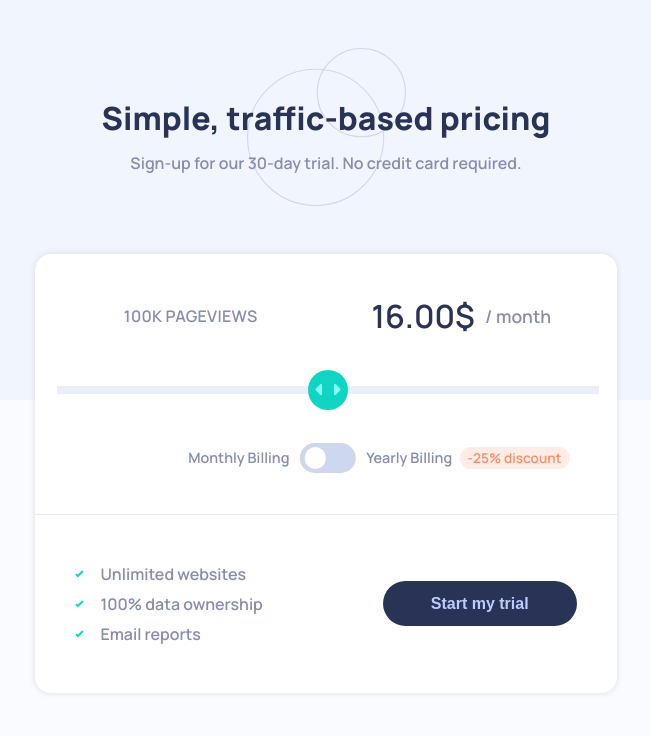
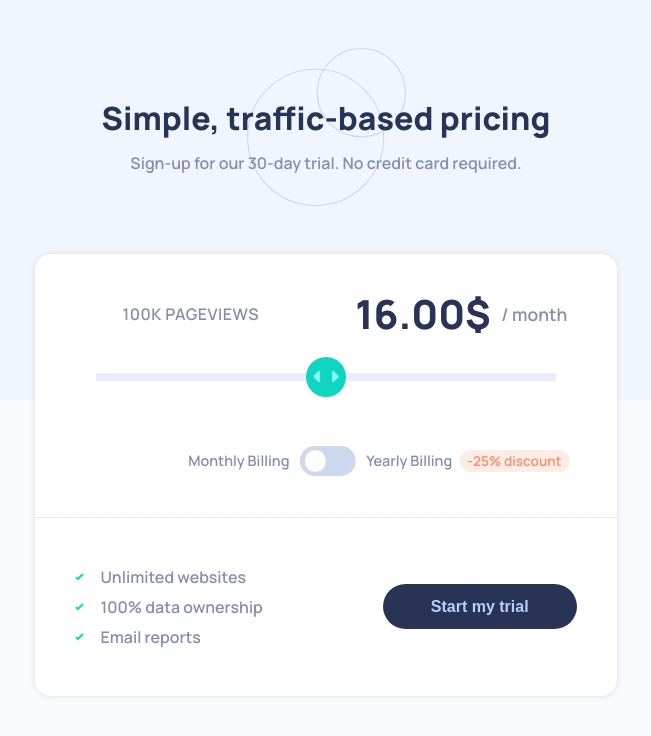
Before and after one commit to Naithcots/pricing-component, a website built with Vite: page index.html in a window 1280 px wide. Shown: the whole page, without its empty margins (314-965 px from the left). Built offline with nearby package versions, Linux system fonts and the light colour scheme.

Commit message:
Fix spacing and font size styles

```diff
--- a/src/style.css
+++ b/src/style.css
@@ -103,14 +103,16 @@ body::after {
   margin: 0;
   margin-bottom: 2rem;
   text-transform: uppercase;
-  letter-spacing: 0.3px;
+  letter-spacing: 0.5px;
 
   color: var(--grayish-blue);
 }
 
 .card-slider {
   display: block;
-  margin-block: 1rem;
+  margin: 2rem auto;
+
+  max-width: 90%;
 
   appearance: none;
   width: 100%;
@@ -147,7 +149,7 @@ body::after {
 }
 
 .card-pricing {
-  margin-block: 2rem;
+  margin-block: 2.5rem 1.75rem;
   display: flex;
   justify-content: center;
   align-items: center;
@@ -156,8 +158,8 @@ body::after {
 
 .pricing-price {
   margin: 0;
-  font-size: 2rem;
-  font-weight: 600;
+  font-size: 2.25rem;
+  font-weight: 800;
 }
 
 .pricing-desc {
@@ -393,7 +395,7 @@ body::after {
   }
 
   .card-upper-grid {
-    margin-bottom: 1.5rem;
+    margin-block: 1.5rem;
     display: grid;
     grid-template-columns: repeat(2, 1fr);
   }
@@ -407,13 +409,21 @@ body::after {
     align-items: center;
   }
 
-  .pricing {
+  .card-pricing {
     order: 1;
+
+    margin: 0;
+  }
+
+  .pricing-price {
+    font-size: 2.5rem;
   }
 
   .card-slider {
     order: 2;
     grid-column: span 2;
+
+    max-width: 85%;
   }
 
   .billing {
@@ -460,6 +470,6 @@ body::after {
   }
 
   .modal-window-total {
-    margin-bottom: 0.75rem;
+    margin-bottom: 1.5rem;
   }
 }
```
